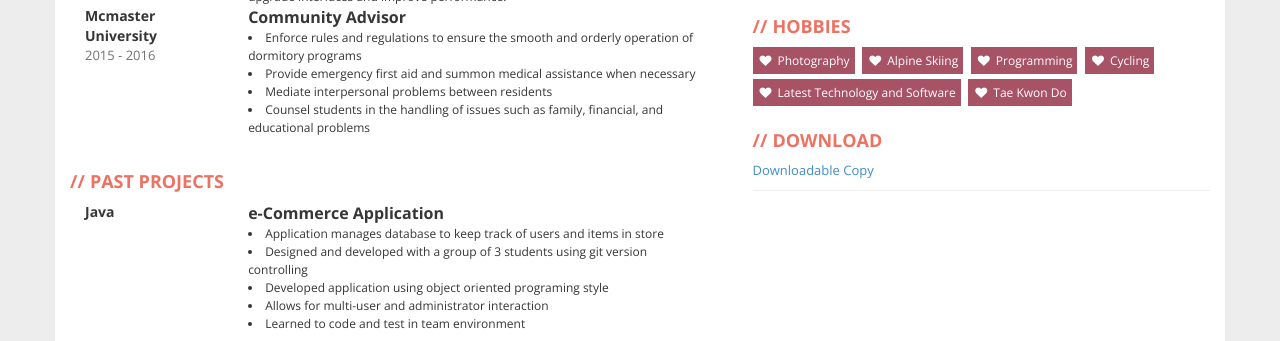
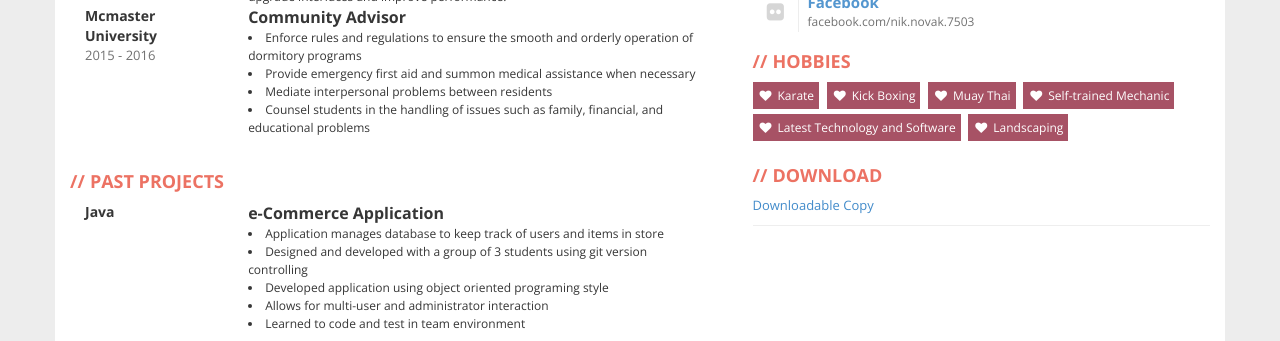
Before and after one commit to Number1Boss/mygithubpage, a plain HTML site: page index.html in a window 1280 px wide. Shown: the part 834-1175 px from the top of the page. Drawn offline with nearby package versions, Linux system fonts and the light colour scheme.

Commit message:
added hobbies and skills

```diff
--- a/index.html
+++ b/index.html
@@ -147,6 +147,7 @@
               <div class="item-skills" data-percent="1.00" style="overflow: hidden; width: 254.124px;">Java</div>
 			  <div class="item-skills" data-percent="0.95" style="overflow: hidden; width: 254.124px;">Python</div>
 			  <div class="item-skills" data-percent="0.80" style="overflow: hidden; width: 229.643px;">C++</div>
+			  <div class="item-skills" data-percent="0.70" style="overflow: hidden; width: 192.92px;">Microsoft Office Suite</div>
               <div class="item-skills" data-percent="0.60" style="overflow: hidden; width: 192.92px;">Linux/Bash Scripting</div>
 			  <div class="item-skills" data-percent="0.50" style="overflow: hidden; width: 192.92px;">MIPS</div>
               <div class="item-skills" data-percent="0.50" style="overflow: hidden; width: 192.92px;">NASM</div>
@@ -206,12 +207,12 @@
           <!-- HOBBIES -->
           <div class="box">
             <h2>Hobbies</h2>
-            <div class="hobby">Photography</div>
-            <div class="hobby">Alpine Skiing</div>
-            <div class="hobby">Programming</div>
-            <div class="hobby">Cycling</div>
+            <div class="hobby">Karate</div>
+            <div class="hobby">Kick Boxing</div>
+            <div class="hobby">Muay Thai</div>
+            <div class="hobby">Self-trained Mechanic</div>
             <div class="hobby">Latest Technology and Software</div>
-            <div class="hobby">Tae Kwon Do</div>
+            <div class="hobby">Landscaping</div>
           </div>
 
           <!-- DOWNLOAD RESUME -->
```
